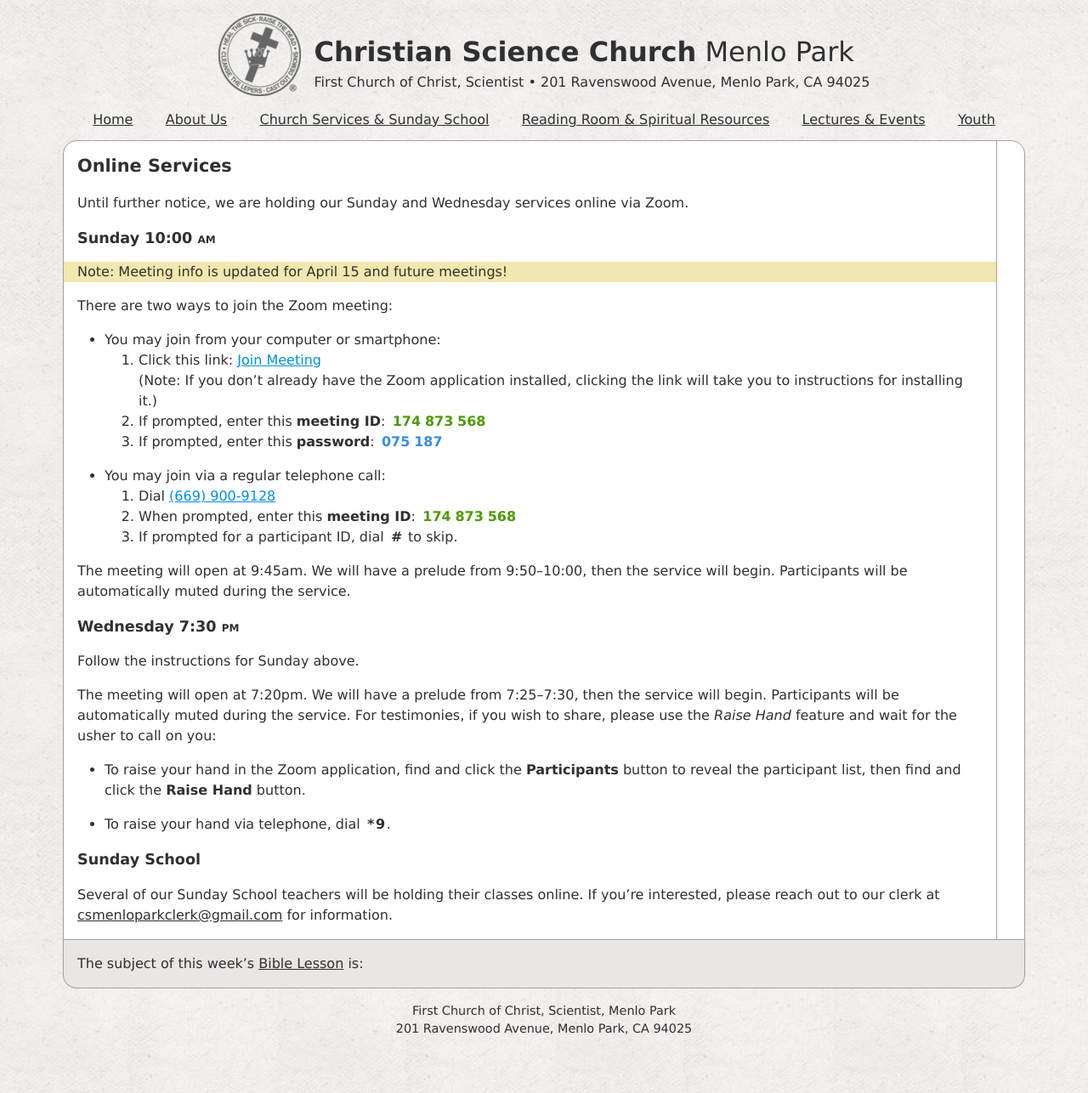
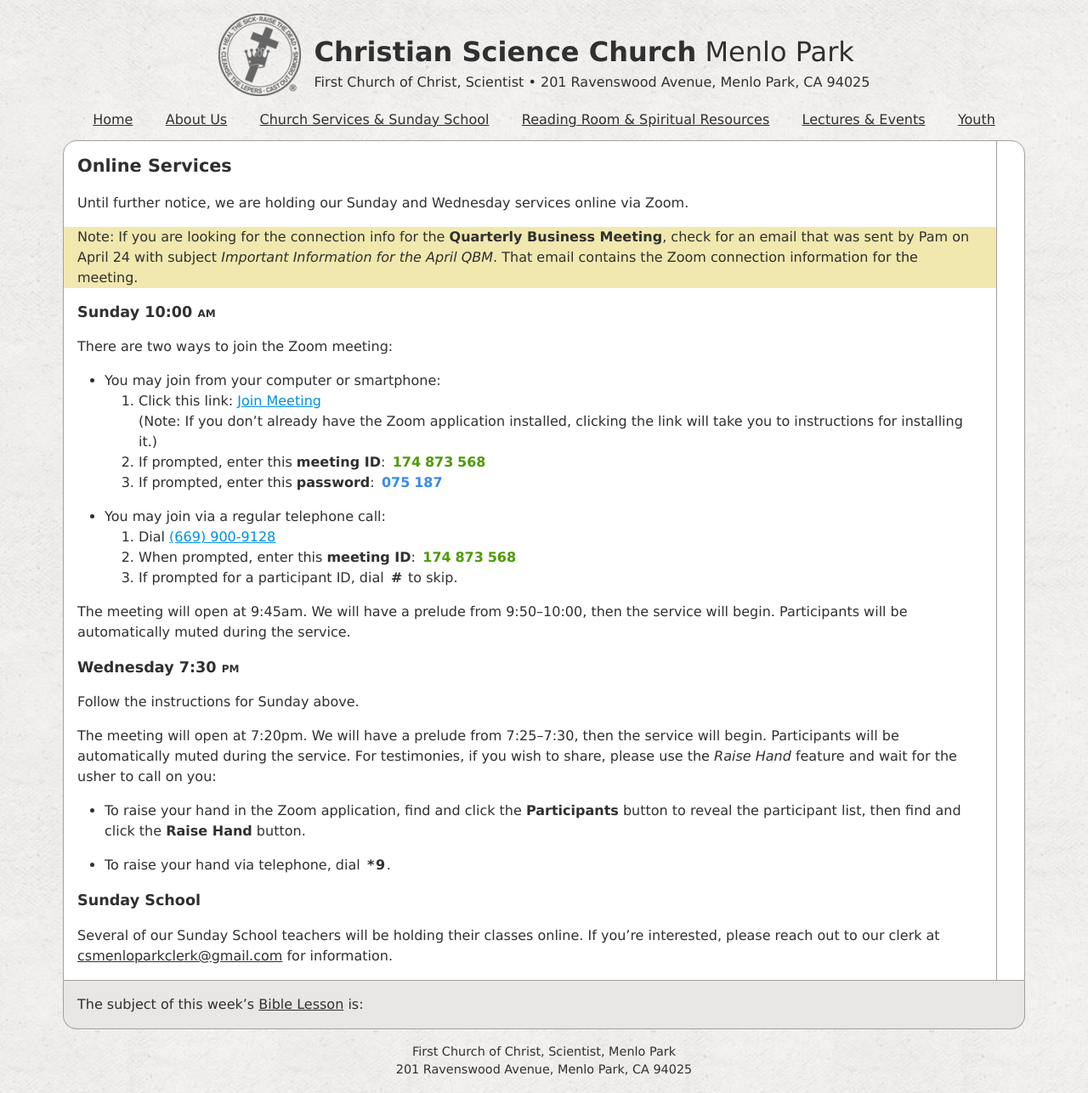
Before and after one commit to kalgynirae/csmenlopark, a Jekyll site: the page built from pages/online-services.md, in a window 1280 px wide. Shown: the whole page at 85% size. Built offline with Jekyll 4.4.1, drawn with Linux system fonts in a browser that asks for light colours; nearby versions of some CDN libraries; our own code applies the rules of GitHub Pages for plain Markdown files; a script that is not in the unit is left out.

Commit message:
Add note about QBM meeting info

```diff
--- a/pages/online-services.md
+++ b/pages/online-services.md
@@ -12,9 +12,9 @@
 Until further notice, we are holding our Sunday and Wednesday services online
 via Zoom.
 
+<p class="highlight-box">Note: If you are looking for the connection info for the <strong>Quarterly Business Meeting</strong>, check for an email that was sent by Pam on April 24 with subject <em>Important Information for the April QBM</em>. That email contains the Zoom connection information for the meeting.</p>
+
 ## Sunday <time datetime="10:00">10:00 am</time>
-
-<p class="highlight-box">Note: Meeting info is updated for April 15 and future meetings!</p>
 
 There are two ways to join the Zoom meeting:
 
```
